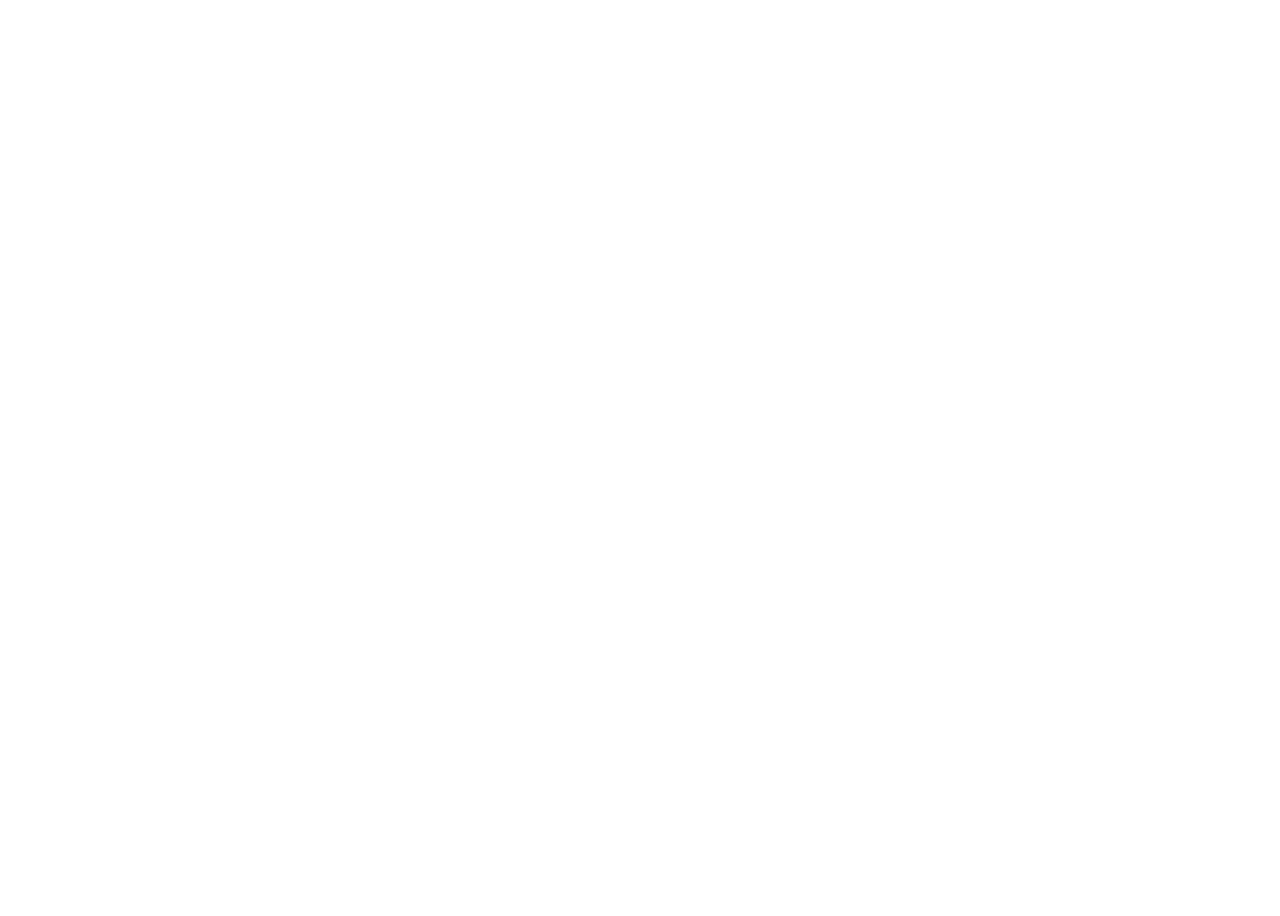
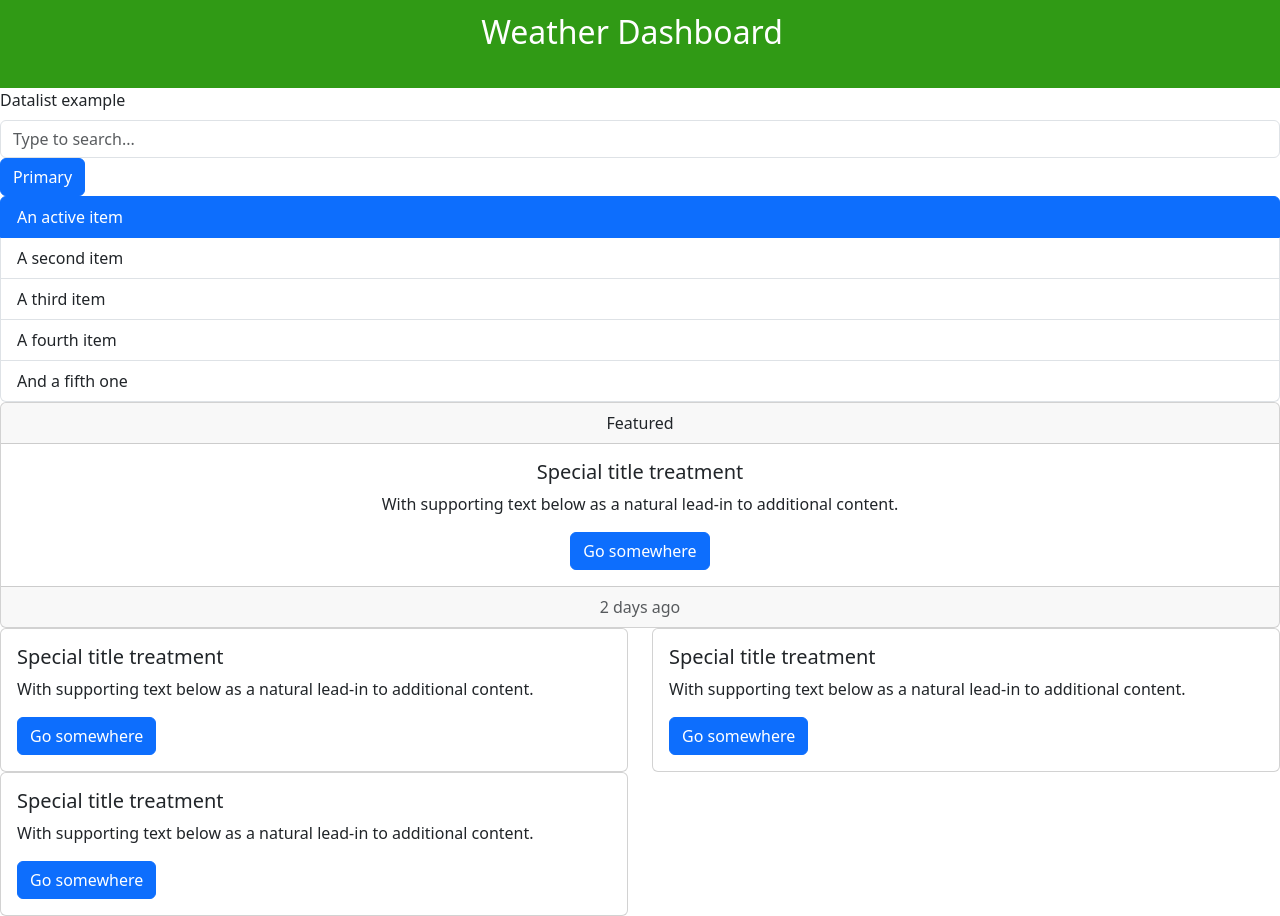
Before and after one commit to Git-Vdim-Hub/show-me-weather, a plain HTML site: page index.html in a window 1280 px wide. Before the commit the page ends 800 px from the top, so only its background shows below. Drawn offline with nearby package versions, Linux system fonts and the light colour scheme.

Commit message:
added bootstrap components

```diff
--- a/index.html
+++ b/index.html
@@ -1,12 +1,82 @@
-<!DOCTYPE html>
+<!doctype html>
     <html lang="en">
     <head>
-        <meta charset="UTF-8">
-        <meta http-equiv="X-UA-Compatible" content="IE=edge">
-        <meta name="viewport" content="width=device-width, initial-scale=1.0">
-        <title>Document</title>
+        <meta charset="utf-8">
+        <meta name="viewport" content="width=device-width, initial-scale=1">
+        <title>Show Me Weather</title>
+        <link href="https://cdn.jsdelivr.net/npm/bootstrap@5.3.0-alpha1/dist/css/bootstrap.min.css" rel="stylesheet" integrity="sha384-GLhlTQ8iRABdZLl6O3oVMWSktQOp6b7In1Zl3/Jr59b6EGGoI1aFkw7cmDA6j6gD" crossorigin="anonymous">
     </head>
     <body>
+        <nav class="navbar" style="background-color: #309a15;">
+            <div class="justify-content-center align-items-center container-fluid">
+              <span class="navbar-brand mb-4 h1 fs-2 text-white">Weather Dashboard</span>
+            </div>
+        </nav>
 
+        <label for="exampleDataList" class="form-label">Datalist example</label>
+        <input class="form-control" list="datalistOptions" id="exampleDataList" placeholder="Type to search...">
+        <datalist id="datalistOptions">
+          <option value="San Francisco">
+          <option value="New York">
+          <option value="Seattle">
+          <option value="Los Angeles">
+          <option value="Chicago">
+        </datalist>
+        <button type="button" class="btn btn-primary">Primary</button>
+
+        <ul class="list-group">
+            <li class="list-group-item active" aria-current="true">An active item</li>
+            <li class="list-group-item">A second item</li>
+            <li class="list-group-item">A third item</li>
+            <li class="list-group-item">A fourth item</li>
+            <li class="list-group-item">And a fifth one</li>
+          </ul>
+
+        <div class="card text-center">
+            <div class="card-header">
+              Featured
+            </div>
+            <div class="card-body">
+              <h5 class="card-title">Special title treatment</h5>
+              <p class="card-text">With supporting text below as a natural lead-in to additional content.</p>
+              <a href="#" class="btn btn-primary">Go somewhere</a>
+            </div>
+            <div class="card-footer text-muted">
+              2 days ago
+            </div>
+        </div>
+
+        <div class="row">
+            <div class="col-sm-6 mb-3 mb-sm-0">
+              <div class="card">
+                <div class="card-body">
+                  <h5 class="card-title">Special title treatment</h5>
+                  <p class="card-text">With supporting text below as a natural lead-in to additional content.</p>
+                  <a href="#" class="btn btn-primary">Go somewhere</a>
+                </div>
+              </div>
+              <div class="card">
+                <div class="card-body">
+                  <h5 class="card-title">Special title treatment</h5>
+                  <p class="card-text">With supporting text below as a natural lead-in to additional content.</p>
+                  <a href="#" class="btn btn-primary">Go somewhere</a>
+                </div>
+              </div>
+            </div>
+            <div class="col-sm-6">
+              <div class="card">
+                <div class="card-body">
+                  <h5 class="card-title">Special title treatment</h5>
+                  <p class="card-text">With supporting text below as a natural lead-in to additional content.</p>
+                  <a href="#" class="btn btn-primary">Go somewhere</a>
+                </div>
+              </div>
+            </div>
+        </div>
+
+
+
+        <script src="https://cdn.jsdelivr.net/npm/bootstrap@5.3.0-alpha1/dist/js/bootstrap.bundle.min.js" integrity="sha384-w76AqPfDkMBDXo30jS1Sgez6pr3x5MlQ1ZAGC+nuZB+EYdgRZgiwxhTBTkF7CXvN" crossorigin="anonymous"></script>
+        <script src = "./assets/script.js"></script>
     </body>
 </html>
```
Also changed, not shown: assets/script.js (+7 -0 lines).
